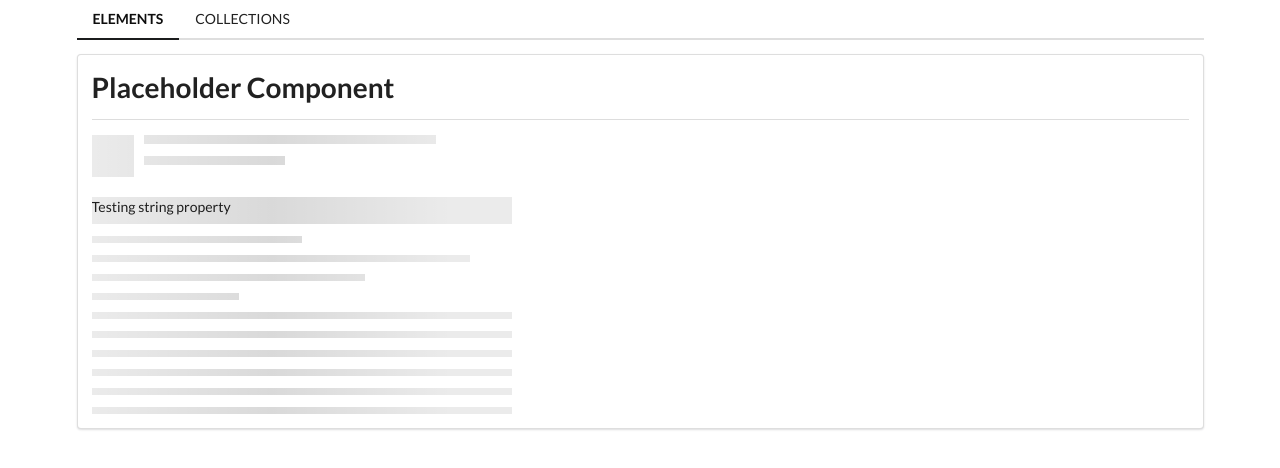
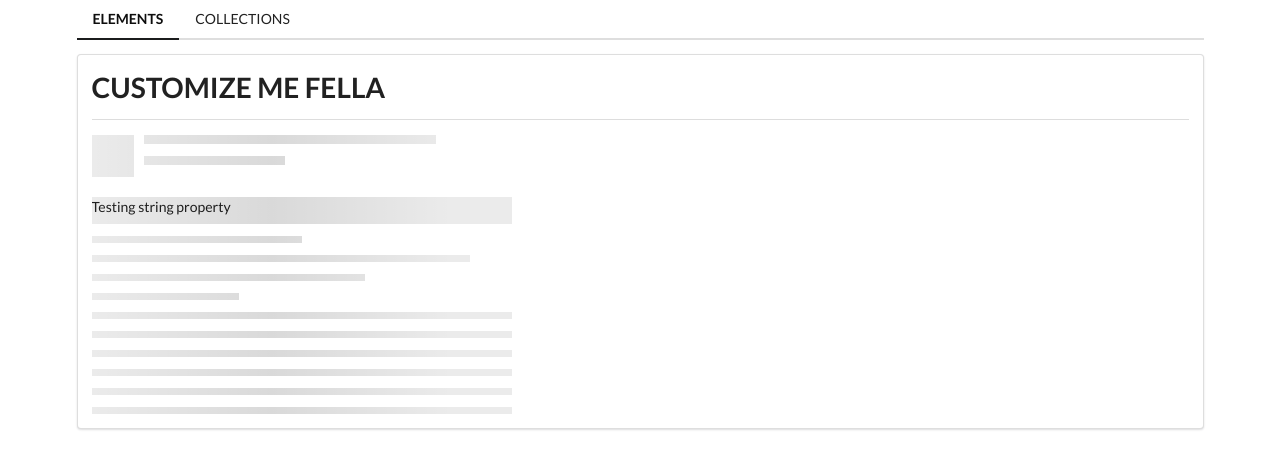
Before and after one commit to LaraGuardiola/angular-modules, an Angular app: page /elements in a window 1280 px wide. Shown: the top 468 px of the page. Built offline with nearby package versions, Linux system fonts and the light colour scheme.

Commit message:
added a shared module for elements and in the near future collections

```diff
--- a/src/app/elements/elements-home/elements-home.component.html
+++ b/src/app/elements/elements-home/elements-home.component.html
@@ -1,5 +1,4 @@
-<h1>Placeholder Component</h1>
-<div class="ui divider"></div>
+<app-divider></app-divider>
 <app-placeholder
     [placeholderTitle]="'Testing string property'"
     [header]="true"
--- a/src/app/elements/elements.module.ts
+++ b/src/app/elements/elements.module.ts
@@ -1,6 +1,7 @@
 import { NgModule } from '@angular/core';
 import { CommonModule } from '@angular/common';
 
+import { SharedModule } from '../shared/shared.module'
 import { ElementsRoutingModule } from './elements-routing.module';
 import { ElementsHomeComponent } from './elements-home/elements-home.component';
 import { PlaceholderComponent } from './placeholder/placeholder.component';
@@ -8,7 +9,7 @@
 
 //when using routers there is no need to export the ElementsHomeComponent
 //just set the path and the component in the elements-routing.module.ts
-
+//we need to import the Shared module if we want access to it
 @NgModule({
   declarations: [
     ElementsHomeComponent,
@@ -17,7 +18,8 @@
   ],
   imports: [
     CommonModule,
-    ElementsRoutingModule
+    ElementsRoutingModule,
+    SharedModule
   ],
   exports: [
     ElementsHomeComponent
--- /dev/null
+++ b/src/app/shared/divider/divider.component.html
@@ -0,0 +1,2 @@
+<h1>CUSTOMIZE ME FELLA</h1>
+<div class="ui divider"></div>
--- /dev/null
+++ b/src/app/shared/divider/divider.component.ts
@@ -0,0 +1,15 @@
+import { Component, OnInit } from '@angular/core';
+
+@Component({
+  selector: 'app-divider',
+  templateUrl: './divider.component.html',
+  styleUrls: ['./divider.component.css']
+})
+export class DividerComponent implements OnInit {
+
+  constructor() { }
+
+  ngOnInit(): void {
+  }
+
+}
```
Also changed, not shown: src/app/shared/shared.module.ts (added, +18 -0 lines), src/app/shared/divider/divider.component.css (added), 1 other file (tests, documents, lock files or other folders).
